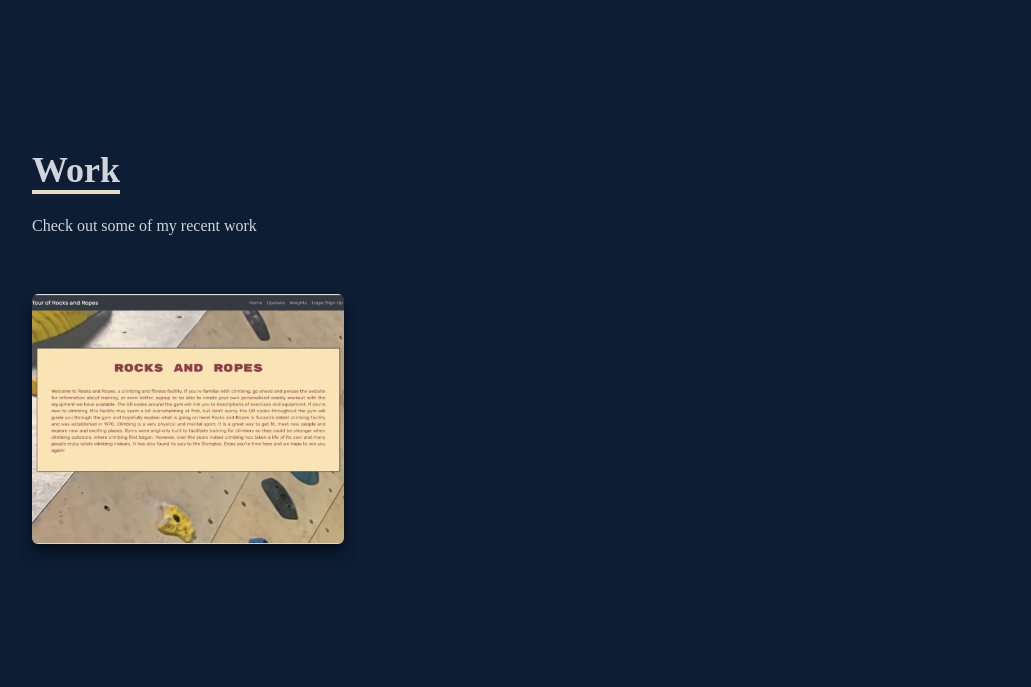
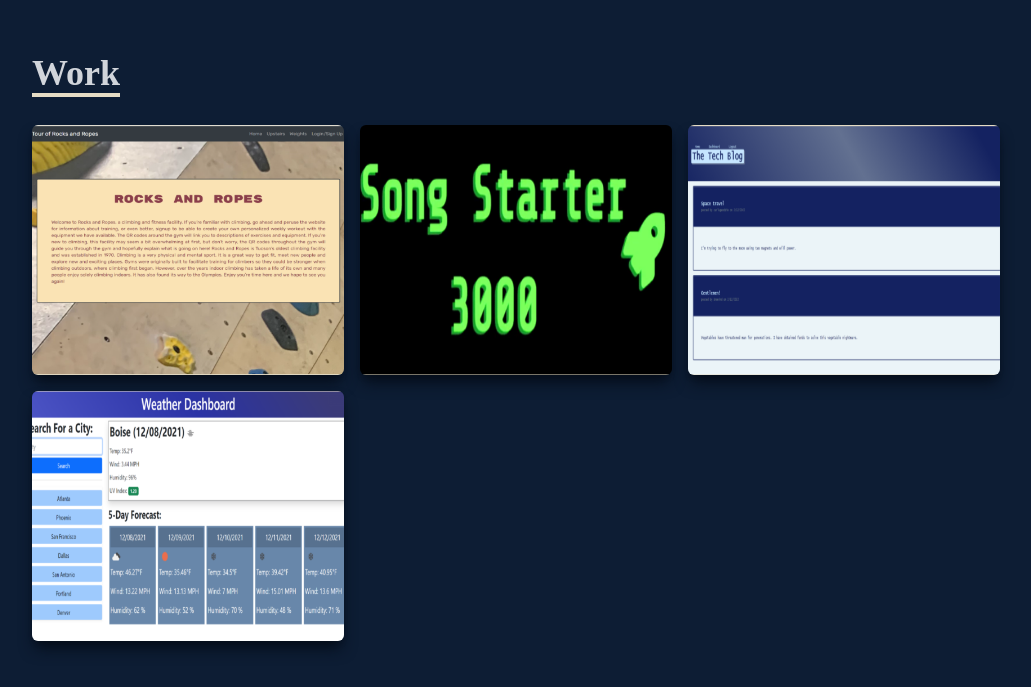
Before and after one commit to michaelwwalker42/mw-portfolio, a React (Create React App) app: page / in a window 1280 px wide. Shown: the part 2453-3140 px from the top of the page, without its empty margins (124-1155 px from the left). Built offline with nearby package versions, Linux system fonts and the light colour scheme.

Commit message:
add more projects to work component

```diff
--- a/src/components/Work.jsx
+++ b/src/components/Work.jsx
@@ -1,8 +1,42 @@
 import React from 'react'
+
 import rocks from '../assets/project-images/rocks-ropes.png';
 import song from '../assets/project-images/song-starter.png'
 import tech from '../assets/project-images/tech-blog.png'
 import weather from '../assets/project-images/weather-dashboard.png'
+
+const projects = [
+  {
+    id: 1,
+    image: rocks,
+    repo: 'https://github.com/dmknapp2385/rocks-and-ropes',
+    deployment: 'https://rocks-and-ropes.herokuapp.com/',
+    description: 'MERN Stack Landing Page'
+  },
+  {
+    id: 2,
+    image: song,
+    repo: 'https://github.com/michaelwwalker42/Song-Starter-3000',
+    deployment: 'https://song-starter-3000.herokuapp.com/',
+    description: 'Chord Progression Generator (Full Stack)'
+
+  },
+  {
+    id: 3,
+    image: tech,
+    repo: 'https://github.com/michaelwwalker42/tech-blog',
+    deployment: 'https://walker-tech-blog.herokuapp.com/',
+    description: 'CMS Style Blog'
+  },
+
+  {
+    id: 4,
+    image: weather,
+    repo: 'https://github.com/michaelwwalker42/weather-dashboard',
+    deployment: 'https://michaelwwalker42.github.io/weather-dashboard/',
+    description: 'Weather App'
+  }
+]
 
 const Work = () => {
   return (
@@ -10,27 +44,27 @@ const Work = () => {
       <div className='max-w-[1000px] mx-auto p-4 flex flex-col justify-center w-full h-full'>
         <div className='pb-8'>
           <p className='text-4xl font-bold inline border-b-4 text-gray-300 border-[#e5dcc5]'>Work</p>
-          <p className='py-6'>Check out some of my recent work</p>
         </div>
         {/* Container */}
         <div className='grid sm:grid-cols-2 md:grid-cols-3 gap-4'>
-
+          {/* Project Cards */}
+          {projects.map(project => (
             <div
-            style={{ backgroundImage: `url(${rocks})` }}
-            className='shadow-lg shadow-[#050D19] group container rounded-md flex justify-center items-center mx-auto content-div'>
+              style={{ backgroundImage: `url(${project.image})` }}
+              className='shadow-lg shadow-[#050D19] group container rounded-md flex justify-center items-center mx-auto content-div' key={project.id} >
 
               {/* Hover effects */}
               <div className='opacity-0 group-hover:opacity-100'>
                 <span className='text-xl font-bold text-shadow tracking-wider'>
-                MERN Stack Application
+                  {project.description}
                 </span>
                 <div className='pt-8 text-center'>
-                <a href="https://rocks-and-ropes.herokuapp.com/">
+                  <a href={project.deployment}>
                     <button className='w-[64px] shadow-sm shadow-[#050D19] hover:scale-110 duration-200 text-center rounded-lg  py-2 m-2 bg-[#e5dcc5] text-[#0d1d34]'>
                       Demo
                     </button>
                   </a>
-                <a href="https://github.com/dmknapp2385/rocks-and-ropes">
+                  <a href={project.repo}>
                     <button className='w-[64px] shadow-sm shadow-[#050D19] hover:scale-110 duration-200 text-center rounded-lg  py-2 m-2 bg-[#e5dcc5] text-[#0d1d34]'>
                       Code
                     </button>
@@ -38,6 +72,8 @@ const Work = () => {
                 </div>
               </div>
             </div>
+          ))}
+
         </div>
       </div>
     </div>
```
Lines whose indentation alone changed are shown as unchanged.
